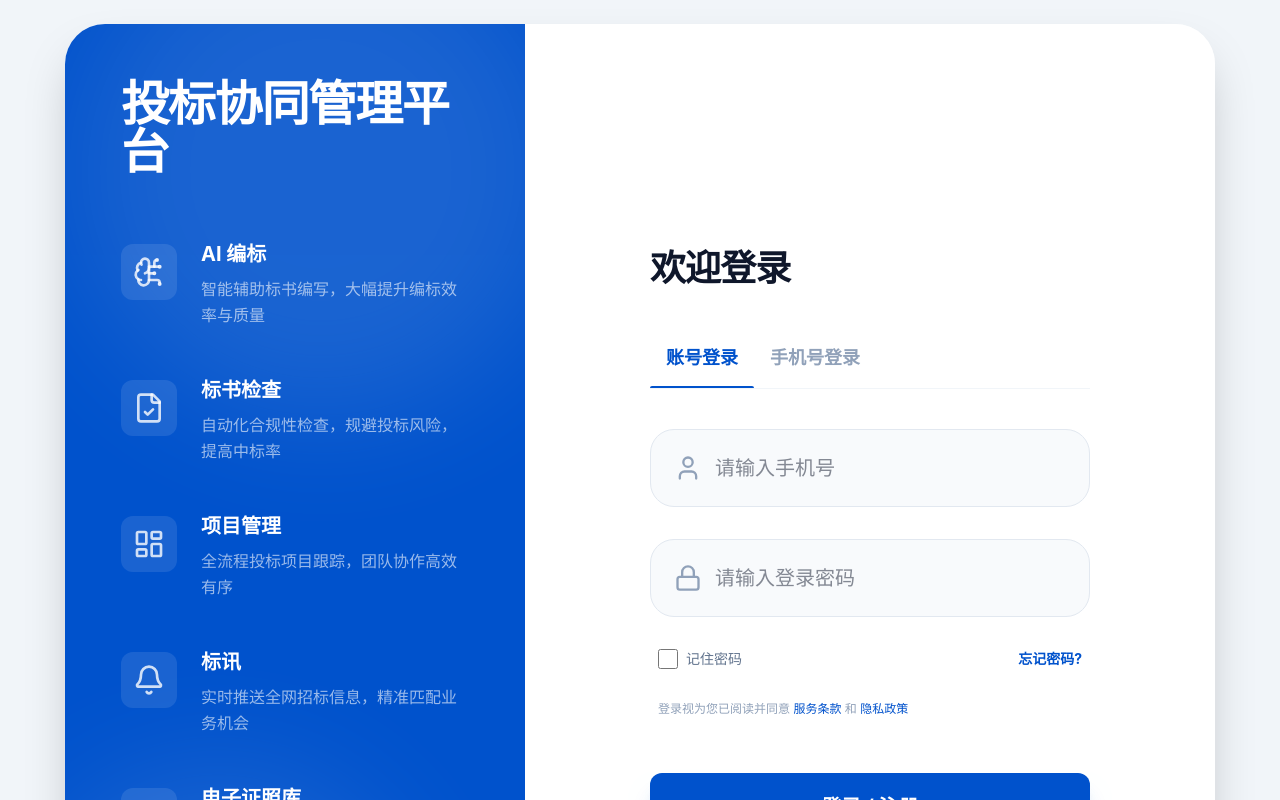
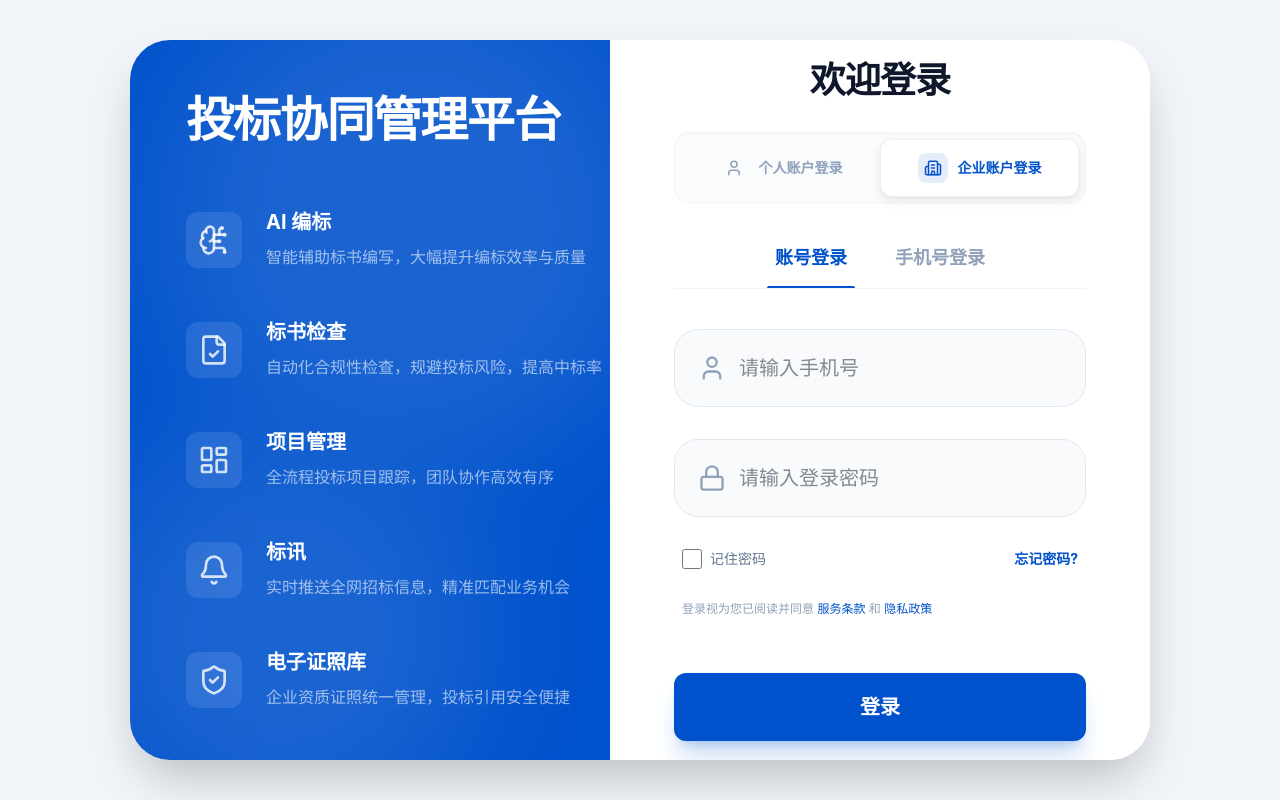
Before and after one commit to zoe19901110/-, a React (Vite) app: page / in a window 1280 px wide. Shown: the top 800 px of the page. Built offline with nearby package versions, Linux system fonts and the light colour scheme.

Commit message:
feat(login): Add enterprise/personal tab selection
Introduces a new tab selection mechanism on the login page, allowing users to choose between logging into a personal account or an enterprise account. Updates enterprise filtering logic to exclude personal entries when the enterprise tab is active.

```diff
--- a/src/components/Login.tsx
+++ b/src/components/Login.tsx
@@ -27,6 +27,7 @@ const Login: React.FC<LoginProps> = ({ onLogin }) => {
   const [selectedEnterprise, setSelectedEnterprise] = useState<string | null>(null);
   const [rememberDefault, setRememberDefault] = useState(false);
   const [showOnlyDefault, setShowOnlyDefault] = useState(false);
+  const [selectionTab, setSelectionTab] = useState<'personal' | 'enterprise'>('enterprise');
   const [searchQuery, setSearchQuery] = useState('');
   const [agreed, setAgreed] = useState(false);
   const [countdown, setCountdown] = useState(0);
@@ -58,7 +59,7 @@ const Login: React.FC<LoginProps> = ({ onLogin }) => {
   ];
 
   const filteredEnterprises = enterprises.filter(e =>
-    e.name.toLowerCase().includes(searchQuery.toLowerCase())
+    !e.isPersonal && e.name.toLowerCase().includes(searchQuery.toLowerCase())
   );
 
   const triggerError = (msg: string) => {
@@ -81,6 +82,11 @@ const Login: React.FC<LoginProps> = ({ onLogin }) => {
           localStorage.removeItem('saved_password');
         }
 
+        if (selectionTab === 'personal') {
+          onLogin('personal');
+          return;
+        }
+
         const defaultId = localStorage.getItem('default_login_id');
         if (defaultId) {
           setSelectedEnterprise(defaultId);
@@ -97,6 +103,11 @@ const Login: React.FC<LoginProps> = ({ onLogin }) => {
       // Phone login: any 11-digit number + simulated code 123456
       if (phone.length === 11 && code === '123456') {
         setError('');
+        if (selectionTab === 'personal') {
+          onLogin('personal');
+          return;
+        }
+
         const defaultId = localStorage.getItem('default_login_id');
         if (defaultId) {
           setSelectedEnterprise(defaultId);
@@ -171,10 +182,10 @@ const Login: React.FC<LoginProps> = ({ onLogin }) => {
   ];
 
   return (
-    <div className="min-h-screen bg-slate-100 flex items-center justify-center p-4 sm:p-6">
-      <div className="bg-white rounded-[40px] shadow-2xl flex overflow-hidden max-w-[1150px] w-full min-h-[720px]">
+    <div className="min-h-screen bg-slate-100 flex items-center justify-center p-4 sm:p-6 overflow-auto">
+      <div className="bg-white rounded-[40px] shadow-2xl flex overflow-hidden w-[1020px] h-[720px] shrink-0">
         {/* Left Sidebar */}
-        <div className="w-[460px] bg-primary p-14 flex flex-col relative overflow-hidden shrink-0 hidden md:flex">
+        <div className="w-[480px] bg-primary p-14 flex flex-col relative overflow-hidden shrink-0 hidden md:flex">
           {/* Background Pattern */}
           <div className="absolute inset-0 opacity-10 pointer-events-none">
             <div className="absolute top-[-10%] right-[-10%] w-[500px] h-[500px] rounded-full bg-white blur-3xl" />
@@ -182,7 +193,7 @@ const Login: React.FC<LoginProps> = ({ onLogin }) => {
           </div>
 
           <div className="relative z-10">
-            <h1 className="text-5xl font-extrabold text-white mb-16 tracking-tight">
+            <h1 className="text-5xl font-extrabold text-white mb-16 tracking-tight whitespace-nowrap">
               投标协同管理平台
             </h1>
 
@@ -199,8 +210,8 @@ const Login: React.FC<LoginProps> = ({ onLogin }) => {
                     {React.cloneElement(feature.icon as React.ReactElement, { size: 32 })}
                   </div>
                   <div>
-                    <h3 className="text-xl font-bold text-white mb-2">{feature.title}</h3>
-                    <p className="text-base text-white/60 leading-relaxed">{feature.desc}</p>
+                    <h3 className="text-xl font-bold text-white mb-2 whitespace-nowrap">{feature.title}</h3>
+                    <p className="text-base text-white/60 leading-relaxed whitespace-nowrap overflow-hidden text-ellipsis">{feature.desc}</p>
                   </div>
                 </motion.div>
               ))}
@@ -209,7 +220,7 @@ const Login: React.FC<LoginProps> = ({ onLogin }) => {
         </div>
 
         {/* Right Content */}
-        <div className="flex-1 flex flex-col items-center justify-center p-16 bg-white relative">
+        <div className="w-[540px] flex flex-col items-center justify-center p-16 bg-white relative shrink-0">
           {/* Floating Error Toast */}
           <AnimatePresence>
             {showError && (
@@ -236,32 +247,76 @@ const Login: React.FC<LoginProps> = ({ onLogin }) => {
                 exit={{ opacity: 0, x: -20 }}
                 className="w-full max-w-[440px]"
               >
-                <h2 className="text-4xl font-extrabold text-slate-900 mb-14 tracking-tight">
+                <h2 className="text-4xl font-extrabold text-slate-900 mb-8 tracking-tight text-center whitespace-nowrap">
                   欢迎登录
                 </h2>
 
+                <div className="flex justify-center mb-10">
+                  <div className="inline-flex p-1.5 bg-slate-100/40 rounded-2xl relative w-full border border-slate-200/30 backdrop-blur-md shadow-[inset_0_1px_2px_rgba(0,0,0,0.02)]">
+                    <motion.div
+                      className="absolute inset-y-1.5 bg-white rounded-xl shadow-[0_4px_12px_rgba(0,0,0,0.08),0_1px_2px_rgba(0,0,0,0.04)] border border-slate-200/60"
+                      initial={false}
+                      animate={{
+                        left: selectionTab === 'personal' ? '6px' : '50%',
+                        right: selectionTab === 'personal' ? '50%' : '6px'
+                      }}
+                      transition={{ type: "spring", stiffness: 450, damping: 32 }}
+                    />
+                    <button
+                      onClick={() => setSelectionTab('personal')}
+                      className={`relative z-10 flex-1 py-3.5 text-sm font-bold transition-all duration-500 whitespace-nowrap flex items-center justify-center gap-2.5 ${
+                        selectionTab === 'personal' ? 'text-primary' : 'text-slate-400 hover:text-slate-600'
+                      }`}
+                    >
+                      <div className={`p-1.5 rounded-lg transition-colors duration-500 ${selectionTab === 'personal' ? 'bg-primary/10' : 'bg-transparent'}`}>
+                        <User size={18} className={selectionTab === 'personal' ? 'text-primary' : 'text-slate-400'} />
+                      </div>
+                      个人账户登录
+                    </button>
+                    <button
+                      onClick={() => setSelectionTab('enterprise')}
+                      className={`relative z-10 flex-1 py-3.5 text-sm font-bold transition-all duration-500 whitespace-nowrap flex items-center justify-center gap-2.5 ${
+                        selectionTab === 'enterprise' ? 'text-primary' : 'text-slate-400 hover:text-slate-600'
+                      }`}
+                    >
+                      <div className={`p-1.5 rounded-lg transition-colors duration-500 ${selectionTab === 'enterprise' ? 'bg-primary/10' : 'bg-transparent'}`}>
+                        <Building2 size={18} className={selectionTab === 'enterprise' ? 'text-primary' : 'text-slate-400'} />
+                      </div>
+                      企业账户登录
+                    </button>
+                  </div>
+                </div>
+
                 {/* Tabs */}
-                <div className="flex border-b border-slate-100 mb-10">
+                <div className="flex border-b border-slate-100 mb-10 justify-center gap-8">
                   <button
                     onClick={() => setLoginType('account')}
-                    className={`pb-4 px-4 text-lg font-bold transition-all relative ${
+                    className={`pb-4 px-2 text-lg font-bold transition-all relative whitespace-nowrap ${
                       loginType === 'account' ? 'text-primary' : 'text-slate-400 hover:text-slate-600'
                     }`}
                   >
                     账号登录
                     {loginType === 'account' && (
-                      <motion.div layoutId="activeTab" className="absolute bottom-0 left-0 right-0 h-0.5 bg-primary rounded-t-full" />
+                      <motion.div
+                        layoutId="activeTab"
+                        className="absolute bottom-0 left-0 right-0 h-0.5 bg-primary rounded-t-full"
+                        transition={{ type: "spring", stiffness: 400, damping: 35 }}
+                      />
                     )}
                   </button>
                   <button
                     onClick={() => setLoginType('phone')}
-                    className={`pb-4 px-4 text-lg font-bold transition-all relative ${
+                    className={`pb-4 px-2 text-lg font-bold transition-all relative whitespace-nowrap ${
                       loginType === 'phone' ? 'text-primary' : 'text-slate-400 hover:text-slate-600'
                     }`}
                   >
                     手机号登录
                     {loginType === 'phone' && (
-                      <motion.div layoutId="activeTab" className="absolute bottom-0 left-0 right-0 h-0.5 bg-primary rounded-t-full" />
+                      <motion.div
+                        layoutId="activeTab"
+                        className="absolute bottom-0 left-0 right-0 h-0.5 bg-primary rounded-t-full"
+                        transition={{ type: "spring", stiffness: 400, damping: 35 }}
+                      />
                     )}
                   </button>
                 </div>
@@ -326,7 +381,8 @@ const Login: React.FC<LoginProps> = ({ onLogin }) => {
 
                   {/* Error Message removed from here */}
 
-                  <div className="flex items-center justify-between px-2">
+                  <div className="flex flex-col gap-4 px-2">
+                    <div className="flex items-center justify-between">
                       <div className="flex items-center gap-6">
                         {loginType === 'account' && (
                           <label className="flex items-center gap-2 cursor-pointer group">
@@ -336,7 +392,7 @@ const Login: React.FC<LoginProps> = ({ onLogin }) => {
                               onChange={(e) => setRememberPassword(e.target.checked)}
                               className="size-5 rounded border-slate-300 text-primary focus:ring-primary"
                             />
-                          <span className="text-sm text-slate-500 group-hover:text-slate-700 transition-colors">
+                            <span className="text-sm text-slate-500 group-hover:text-slate-700 transition-colors whitespace-nowrap">
                               记住密码
                             </span>
                           </label>
@@ -344,13 +400,14 @@ const Login: React.FC<LoginProps> = ({ onLogin }) => {
                       </div>
                       <button
                         onClick={() => setView('forgot')}
-                      className="text-sm text-primary font-bold hover:underline"
+                        className="text-sm text-primary font-bold hover:underline whitespace-nowrap"
                       >
                         忘记密码?
                       </button>
                     </div>
+                  </div>
 
-                  <div className="px-2 text-xs text-slate-400">
+                  <div className="px-2 text-xs text-slate-400 whitespace-nowrap">
                     登录视为您已阅读并同意 <span className="text-primary hover:underline cursor-pointer">服务条款</span> 和 <span className="text-primary hover:underline cursor-pointer">隐私政策</span>
                   </div>
 
@@ -358,7 +415,7 @@ const Login: React.FC<LoginProps> = ({ onLogin }) => {
                     onClick={handleInitialLogin}
                     className="w-full py-5 bg-primary text-white rounded-[12px] font-bold text-xl shadow-xl shadow-primary/20 hover:shadow-2xl hover:bg-primary/90 active:scale-[0.98] transition-all mt-6"
                   >
-                    登录 / 注册
+                    登录
                   </button>
                 </div>
               </motion.div>
@@ -378,7 +435,7 @@ const Login: React.FC<LoginProps> = ({ onLogin }) => {
                   <span className="text-xl font-bold">返回登录</span>
                 </button>
 
-                <h2 className="text-5xl font-extrabold text-slate-900 mb-14 tracking-tight">
+                <h2 className="text-5xl font-extrabold text-slate-900 mb-14 tracking-tight whitespace-nowrap">
                   重置密码
                 </h2>
 
@@ -453,15 +510,15 @@ const Login: React.FC<LoginProps> = ({ onLogin }) => {
                 className="w-full max-w-[480px]"
               >
                 <div className="text-center mb-10">
-                  <h2 className="text-4xl font-extrabold text-slate-900 mb-4 tracking-tight">
-                    选择进入账号
+                  <h2 className="text-4xl font-extrabold text-slate-900 mb-4 tracking-tight whitespace-nowrap">
+                    {selectionTab === 'personal' ? '确认登录账号' : '选择进入企业'}
                   </h2>
-                  <p className="text-slate-500 text-lg">
-                    {showOnlyDefault ? '系统将进入您的常用账号' : '请选择您要登录的...'}
+                  <p className="text-slate-500 text-lg whitespace-nowrap">
+                    {selectionTab === 'personal' ? '您正在以个人身份登录' : '请选择您要登录的企业账号'}
                   </p>
                 </div>
 
-                {!showOnlyDefault && (
+                {!showOnlyDefault && selectionTab === 'enterprise' && (
                   <div className="relative mb-8">
                     <div className="absolute inset-y-0 left-0 pl-5 flex items-center pointer-events-none text-slate-400">
                       <Search size={20} />
@@ -485,17 +542,13 @@ const Login: React.FC<LoginProps> = ({ onLogin }) => {
                         className="w-full flex items-center gap-4 p-5 rounded-[20px] border-2 border-primary bg-primary/5 shadow-lg shadow-primary/10 text-left"
                       >
                         <div className="p-3 rounded-xl bg-primary text-white">
-                          {enterprise.id === 'personal' ? <User size={24} /> : <Building2 size={24} />}
+                          <Building2 size={24} />
                         </div>
                         <div className="flex-1">
                           <div className="flex items-center gap-2 mb-1">
-                            <h4 className="font-bold text-slate-900 text-lg">{enterprise.name}</h4>
-                            {enterprise.id === 'personal' && (
-                              <span className="px-2 py-0.5 bg-primary/10 text-primary text-[10px] font-bold rounded-full">个人账号</span>
-                            )}
+                            <h4 className="font-bold text-slate-900 text-lg whitespace-nowrap">{enterprise.name}</h4>
                           </div>
-                          <span className={`text-sm font-medium ${
-                            enterprise.id === 'personal' ? 'text-orange-500' :
+                          <span className={`text-sm font-medium whitespace-nowrap ${
                             enterprise.status === '已加入' ? 'text-emerald-500' : 'text-orange-500'
                           }`}>
                             {enterprise.status}
@@ -503,8 +556,29 @@ const Login: React.FC<LoginProps> = ({ onLogin }) => {
                         </div>
                       </div>
                     ))
+                  ) : selectionTab === 'personal' ? (
+                    // Show personal account card
+                    enterprises.filter(e => e.id === 'personal').map((enterprise) => (
+                      <div
+                        key={enterprise.id}
+                        className="w-full flex items-center gap-4 p-5 rounded-[20px] border-2 border-primary bg-primary/5 shadow-lg shadow-primary/10 text-left"
+                      >
+                        <div className="p-3 rounded-xl bg-primary text-white">
+                          <User size={24} />
+                        </div>
+                        <div className="flex-1">
+                          <div className="flex items-center gap-2 mb-1">
+                            <h4 className="font-bold text-slate-900 text-lg whitespace-nowrap">{enterprise.name}</h4>
+                            <span className="px-2 py-0.5 bg-primary/10 text-primary text-[10px] font-bold rounded-full whitespace-nowrap">个人账号</span>
+                          </div>
+                          <span className="text-sm font-medium text-orange-500 whitespace-nowrap">
+                            {enterprise.status}
+                          </span>
+                        </div>
+                      </div>
+                    ))
                   ) : (
-                    // Show full list
+                    // Show full enterprise list (excluding personal)
                     filteredEnterprises.map((enterprise) => (
                       <button
                         key={enterprise.id}
@@ -520,17 +594,13 @@ const Login: React.FC<LoginProps> = ({ onLogin }) => {
                         <div className={`p-3 rounded-xl transition-colors ${
                           selectedEnterprise === enterprise.id ? 'bg-primary text-white' : 'bg-slate-100 text-slate-400 group-hover:bg-slate-200'
                         }`}>
-                          {enterprise.id === 'personal' ? <User size={24} /> : <Building2 size={24} />}
+                          <Building2 size={24} />
                         </div>
                         <div className="flex-1">
                           <div className="flex items-center gap-2 mb-1">
-                            <h4 className="font-bold text-slate-900 text-lg">{enterprise.name}</h4>
-                            {enterprise.id === 'personal' && (
-                              <span className="px-2 py-0.5 bg-primary/10 text-primary text-[10px] font-bold rounded-full">个人账号</span>
-                            )}
+                            <h4 className="font-bold text-slate-900 text-lg whitespace-nowrap">{enterprise.name}</h4>
                           </div>
-                          <span className={`text-sm font-medium ${
-                            enterprise.id === 'personal' ? 'text-orange-500' :
+                          <span className={`text-sm font-medium whitespace-nowrap ${
                             enterprise.status === '已加入' ? 'text-emerald-500' : 'text-orange-500'
                           }`}>
                             {enterprise.status}
@@ -543,6 +613,7 @@ const Login: React.FC<LoginProps> = ({ onLogin }) => {
 
                 <div className="space-y-4">
                   <div className="flex items-center justify-between px-2 mb-2">
+                    {!showOnlyDefault && selectionTab === 'enterprise' && (
                       <label className="flex items-center gap-2 cursor-pointer group">
                         <input
                           type="checkbox"
@@ -550,19 +621,21 @@ const Login: React.FC<LoginProps> = ({ onLogin }) => {
                           onChange={(e) => setRememberDefault(e.target.checked)}
                           className="size-5 rounded border-slate-300 text-primary focus:ring-primary"
                         />
-                      <span className="text-sm text-slate-500 group-hover:text-slate-700 transition-colors">
-                        下次默认登录此账号
+                        <span className="text-sm text-slate-500 group-hover:text-slate-700 transition-colors whitespace-nowrap">
+                          下次默认登录此企业
                         </span>
                       </label>
+                    )}
 
                     {showOnlyDefault && (
                       <button
                         onClick={() => {
                           setShowOnlyDefault(false);
+                          setSelectedEnterprise(null);
                         }}
-                        className="text-sm text-primary font-bold hover:underline"
+                        className="text-sm text-primary font-bold hover:underline whitespace-nowrap"
                       >
-                        切换账号
+                        切换企业
                       </button>
                     )}
                   </div>
```
Lines whose indentation alone changed are shown as unchanged.
